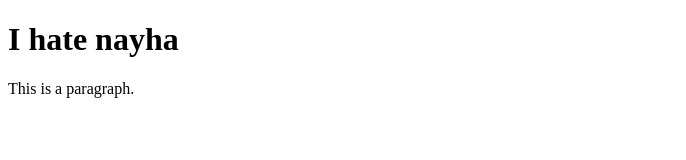
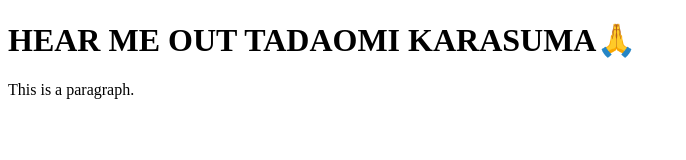
Before and after one commit to Rehmanamna/amnar.github.io, a plain HTML site: page index.html in a window 1280 px wide. Shown: the whole page, without its empty margins (0-686 px from the left). Drawn offline with Linux system fonts and the light colour scheme.

Commit message:
Update index.html

```diff
--- a/index.html
+++ b/index.html
@@ -5,7 +5,7 @@
 </head>
 <body>
 
-<h1>I hate nayha</h1>
+<h1>HEAR ME OUT TADAOMI KARASUMA🙏</h1>
 <p>This is a paragraph.</p>
 
 </body>
```
